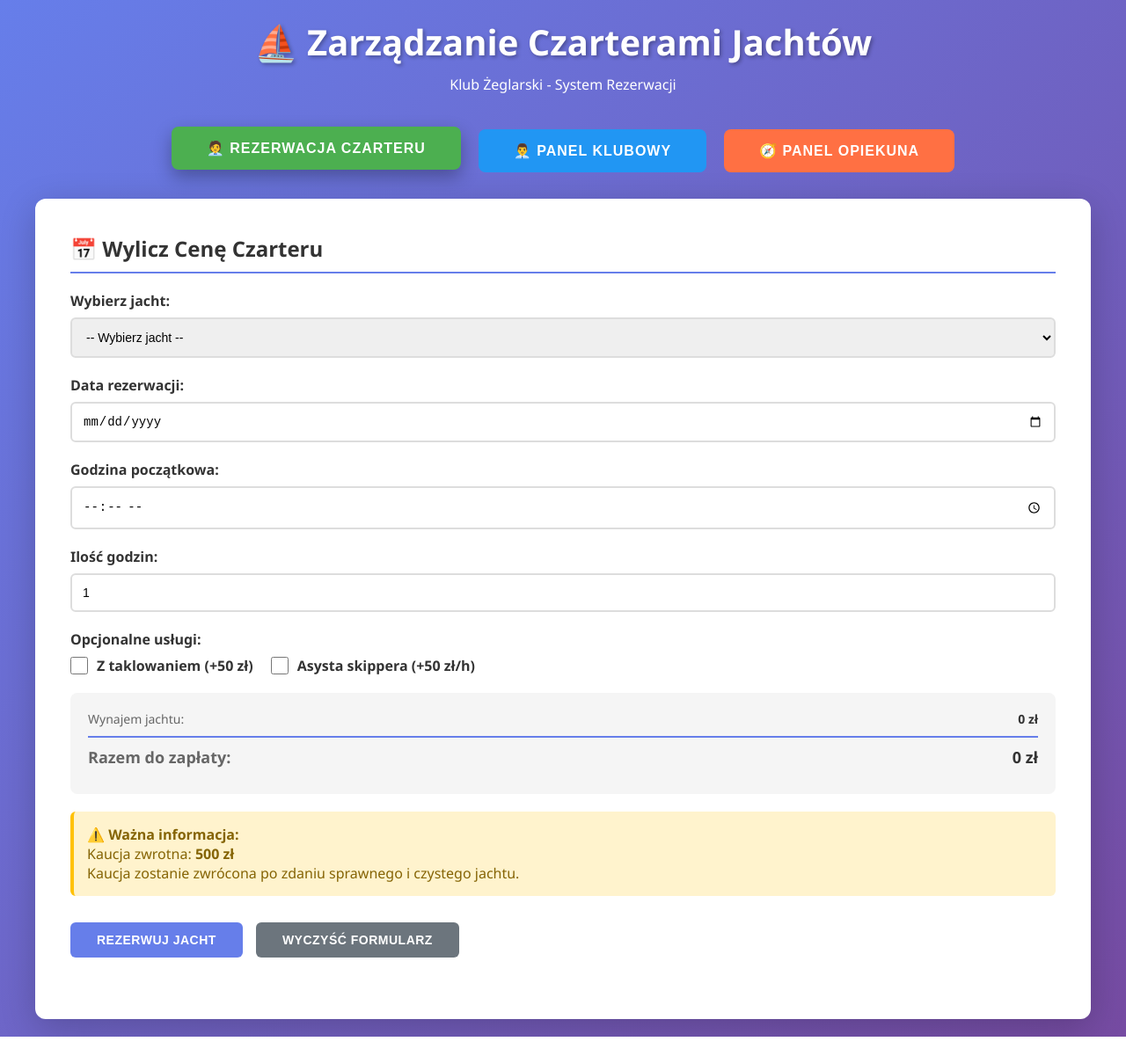
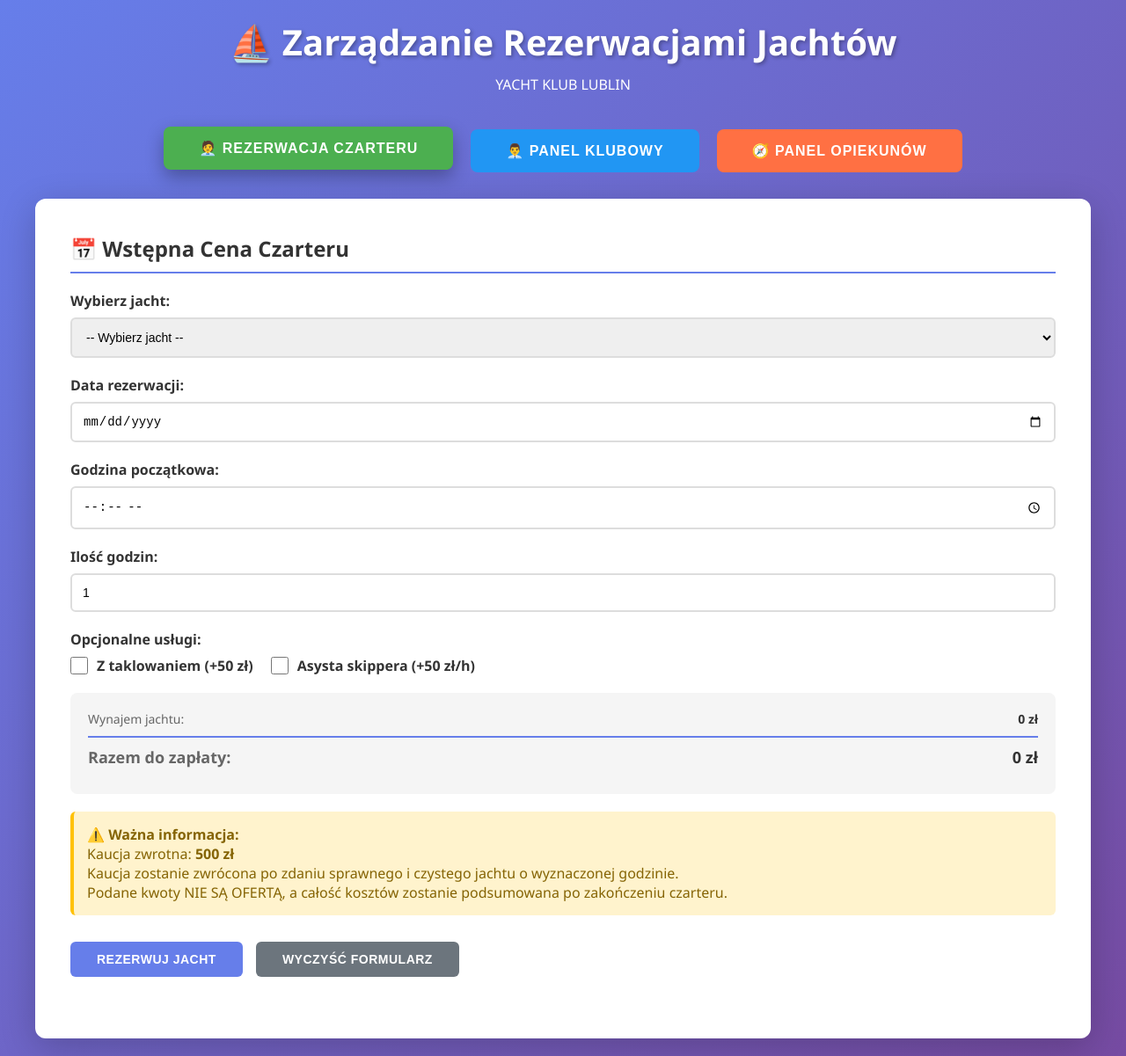
Before and after one commit to mgoreckiagent-bot/yacht-charter-app, a website: page public/index.html in a window 1280 px wide. Shown: the whole page at 88% size. Before the commit the page ends 1179 px from the top, so only its background shows below. Drawn offline with Linux system fonts and the light colour scheme.

Commit message:
Update index.html

```diff
--- a/public/index.html
+++ b/public/index.html
@@ -3,7 +3,7 @@
 <head>
     <meta charset="UTF-8">
     <meta name="viewport" content="width=device-width, initial-scale=1.0">
-    <title>Zarządzanie Czarterami Jachtów</title>
+    <title>YKP Lublin - Szybkie rezerwacje jachtów jachtów</title>
     <style>
         * { margin: 0; padding: 0; box-sizing: border-box; }
         body { font-family: 'Segoe UI', Tahoma, Geneva, Verdana, sans-serif; background: linear-gradient(135deg, #667eea 0%, #764ba2 100%); min-height: 100vh; padding: 20px; }
@@ -118,8 +118,8 @@
 <body>
     <div class="container">
         <div class="header">
-            <h1>⛵ Zarządzanie Czarterami Jachtów</h1>
-            <p>Klub Żeglarski - System Rezerwacji</p>
+            <h1>⛵ Zarządzanie Rezerwacjami Jachtów</h1>
+            <p>YACHT KLUB LUBLIN</p>
         </div>
 
         <div id="alertBox" class="alert"></div>
@@ -127,12 +127,12 @@
         <div class="mode-selector">
             <button class="mode-btn customer active" onclick="switchMode('customer')">🧑‍💼 Rezerwacja Czarteru</button>
             <button class="mode-btn admin" onclick="switchMode('admin')">👨‍💼 Panel Klubowy</button>
-            <button class="mode-btn skipper" onclick="switchMode('skipper')">🧭 Panel Opiekuna</button>
+            <button class="mode-btn skipper" onclick="switchMode('skipper')">🧭 Panel Opiekunów</button>
         </div>
 
         <div id="customerModule" class="module active">
             <div class="section">
-                <h2>📅 Wylicz Cenę Czarteru</h2>
+                <h2>📅 Wstępna Cena Czarteru</h2>
                 <div class="form-group">
                     <label>Wybierz jacht:</label>
                     <select id="selectedYacht" onchange="updatePrice()">
@@ -188,7 +188,8 @@
                 <div class="deposit-info">
                     <strong>⚠️ Ważna informacja:</strong><br>
                     Kaucja zwrotna: <strong>500 zł</strong><br>
-                    Kaucja zostanie zwrócona po zdaniu sprawnego i czystego jachtu.
+                    Kaucja zostanie zwrócona po zdaniu sprawnego i czystego jachtu o wyznaczonej godzinie.<br>
+                    Podane kwoty NIE SĄ OFERTĄ, a całość kosztów zostanie podsumowana po zakończeniu czarteru.
                 </div>
                 <div class="button-group">
                     <button class="btn-primary" onclick="submitReservation()">Rezerwuj Jacht</button>
@@ -283,7 +284,7 @@
                 <button class="close-modal" onclick="closeSendModal()">&times;</button>
             </div>
             <div class="form-group">
-                <label>Imię i Nazwisko:</label>
+                <label>Dane osoby rezerwującej:</label>
                 <input type="text" id="customerName" placeholder="Jan Kowalski">
             </div>
             <div class="form-group">
@@ -291,7 +292,7 @@
                 <input type="email" id="customerEmail" placeholder="jan@example.com">
             </div>
             <div class="form-group">
-                <label>Telefon komórkowy:</label>
+                <label>Telefon komórkowy do kontaktu:</label>
                 <input type="tel" id="customerPhone" placeholder="+48 123 456 789" value="+48 ">
             </div>
             <div class="button-group">
```
